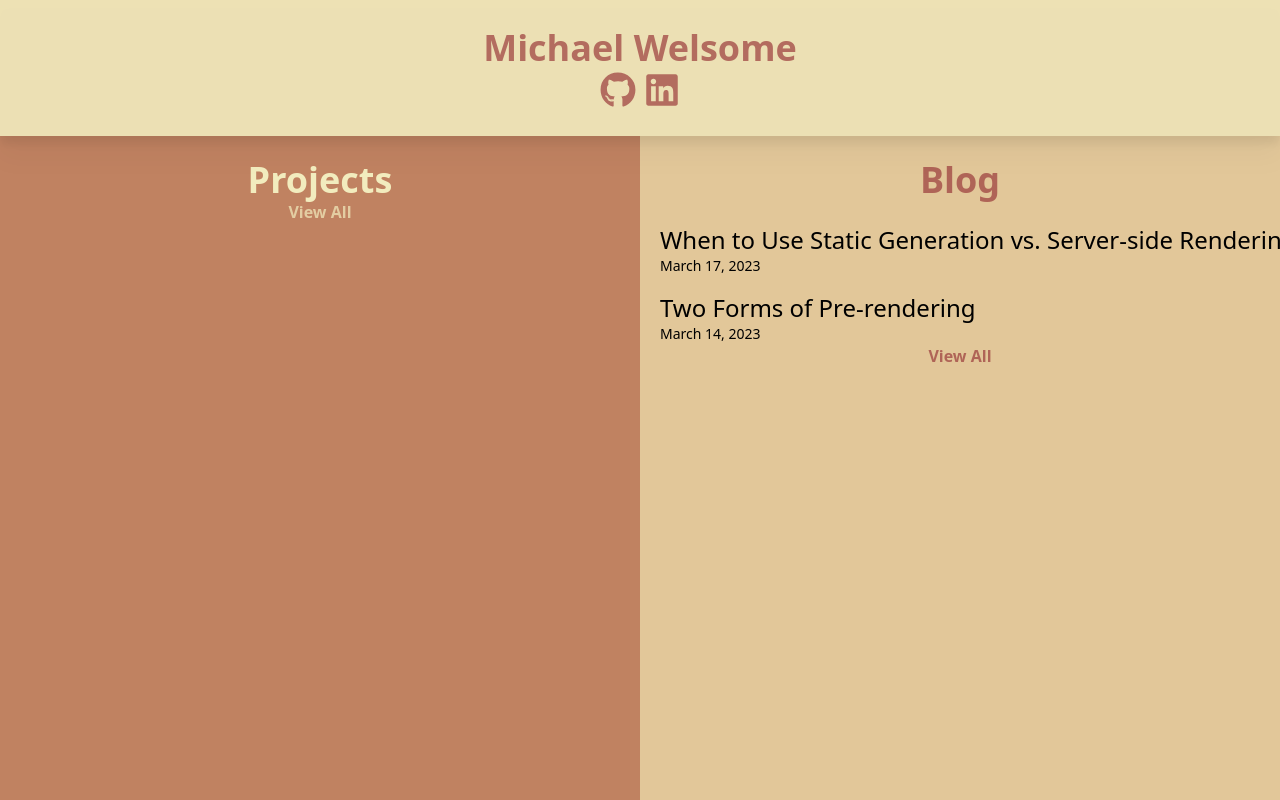
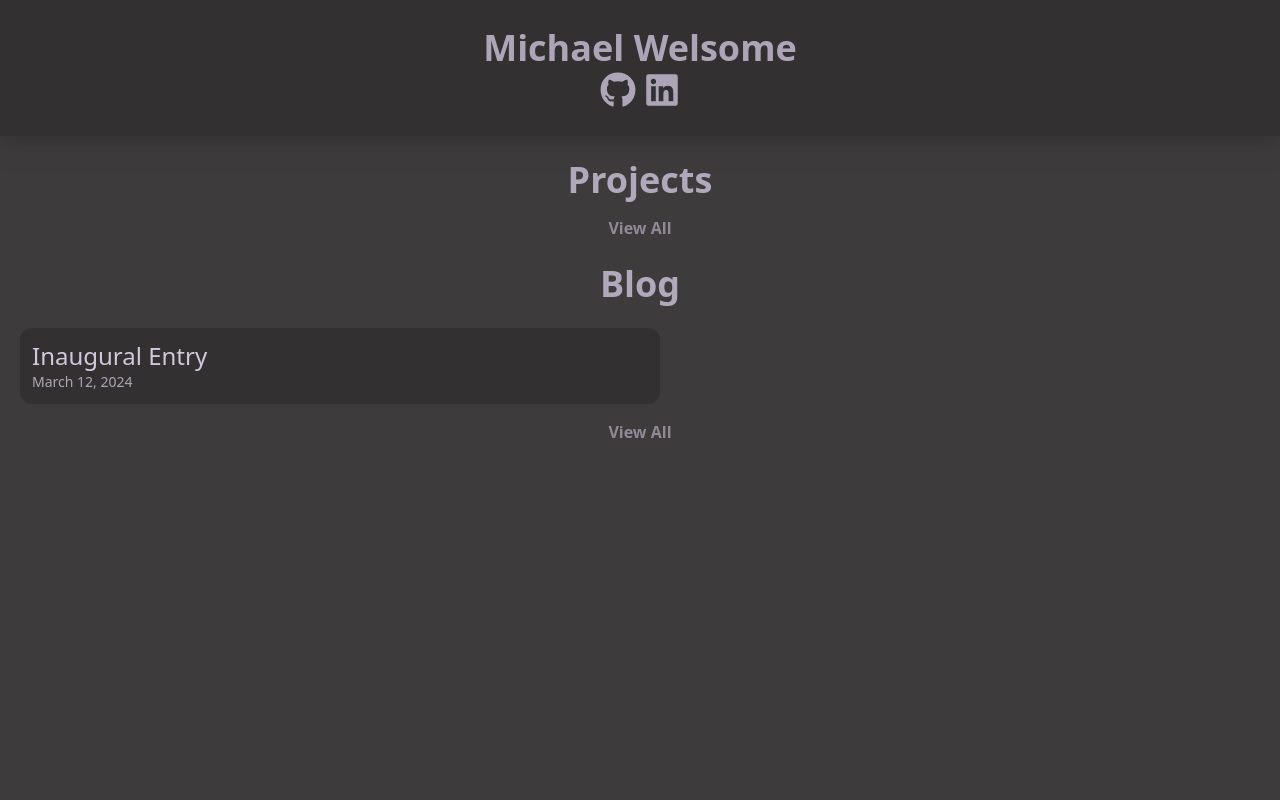
Before and after one commit to MiquilW/miquil, a Next.js app: page / in a window 1280 px wide. Built offline with nearby package versions, Linux system fonts and the light colour scheme.

Commit message:
Changed style for overhaul

```diff
--- /dev/null
+++ b/posts/inaugural-entry.md
@@ -0,0 +1,14 @@
+---
+title: 'Inaugural Entry'
+date: '2024-03-12'
+---
+
+A girl once bought me a journal to write down my thoughts and express my emotions in a healthy way. I seldom ever used the journal for its original purpose. It turned into a place for me to write math and pseudo-code for projects I was working on.
+
+Once I had filled it cover to cover, I never bought another one.
+
+It wasn't until recently when I was looking at [my friend's website](https://www.jetthays.com/) that I wanted to start writing again. He has a brilliant blog you should check out for philosophical and technological readings alike. I love the way that he elegantly mixes his mental and creative outlet with his interest in technology. I was inspired by it, which is now why this blog exists. It will allow me to not only healthily document what's on my mind and what I've been working on, but also inspire others to do the same.
+
+So welcome to my website and inaugural blog entry.
+
+~ Michael <3
--- a/posts/pre-rendering.md
+++ /dev/null
@@ -1,13 +0,0 @@
----
-title: 'Two Forms of Pre-rendering'
-date: '2023-03-14'
-tags: ['next.js','nextjs']
----
-
-Next.js has two forms of pre-rendering: **Static Generation** and **Server-side Rendering**. The difference is in **when** it generates the HTML for a page.
-
-- **Static Generation** is the pre-rendering method that generates the HTML at **build time**. The pre-rendered HTML is then _reused_ on each request.
-
-- **Server-side Rendering** is the pre-rendering method that generates the HTML on **each request**.
-
-Importantly, Next.js lets you **choose** which pre-rendering form to use for each page. You can create a "hybrid" Next.js app by using Static Generation for most pages and using Server-side Rendering for others.
--- a/posts/ssg-ssr.md
+++ /dev/null
@@ -1,37 +0,0 @@
----
-title: 'When to Use Static Generation vs. Server-side Rendering'
-date: '2023-03-17'
-tags: ['next.js','nextjs','ssg','ssr']
----
-
-We recommend using **Static Generation** (with and without data) whenever possible because your page can be built once and served by CDN, which makes it much faster than having a server render the page on every request.
-
-You can use Static Generation for many types of pages, including:
-
-- Marketing pages
-- Blog posts
-- E-commerce product listings
-- Help and documentation
-
-You should ask yourself: "Can I pre-render this page **ahead** of a user's request?" If the answer is yes, then you should choose Static Generation.
-
-On the other hand, Static Generation is **not** a good idea if you cannot pre-render a page ahead of a user's request. Maybe your page shows frequently updated data, and the page content changes on every request.
-
-In that case, you can use **Server-Side Rendering**. It will be slower, but the pre-rendered page will always be up-to-date. Or you can skip pre-rendering and use client-side JavaScript to populate data.
-
-## Static Generation
-
-You can use Static Generation for many types of pages, including:
-
-- Marketing pages
-- Blog posts
-- E-commerce product listings
-- Help and documentation
-
-You should ask yourself: "Can I pre-render this page **ahead** of a user's request?" If the answer is yes, then you should choose Static Generation.
-
-<CustomImage src="https://raw.githubusercontent.com/gitdagray/test-blogposts/main/images/ssg-benefits.PNG" alt="ChatGPT provides the benefits of Static-Site Generation" />
-
-On the other hand, Static Generation is **not** a good idea if you cannot pre-render a page ahead of a user's request. Maybe your page shows frequently updated data, and the page content changes on every request.
-
-In that case, you can use **Server-Side Rendering**. It will be slower, but the pre-rendered page will always be up-to-date. Or you can skip pre-rendering and use client-side JavaScript to populate data.
--- a/src/app/blog/page.tsx
+++ /dev/null
@@ -1,7 +0,0 @@
-import React from 'react'
-
-export default function Blog() {
-  return (
-    <h1>yoooooooooooooooo</h1>
-  )
-}
--- a/src/app/components/Item.tsx
+++ b/src/app/components/Item.tsx
@@ -13,11 +13,13 @@ export default function Item({ post }: Props) {
 
   return (
     <li className='mt-4 text-2xl' key={id}>
-      <Link className='hover:bg-sunset2 duration-300 text-sw' href={`/entries/${id}`}>
-        {title}
-      </Link>
-      <br />
-      <p className='text-sm'>{newDate}</p>
+      <div className='bg-sunset4 p-3 rounded-xl w-1/2'>
+        <Link className='text-sunset5/90 hover:text-sunset5 duration-300' href={`/entries/${id}`}>
+          {title}
+        </Link>
+        <br />
+        <p className='text-sm text-sunset5/70'>{newDate}</p>
+      </div>
     </li>
   )
 }
--- a/src/app/components/Posts.tsx
+++ b/src/app/components/Posts.tsx
@@ -6,7 +6,7 @@ export default function Posts() {
   const posts = getSortedPostsData()
 
   return (
-    <section className='mt-6 mx-auto max-w-2xl'>
+    <section className='mt-6 mx-auto max-w-7xl'>
       <ul className='mx-5 w-full'>
         {posts.map(post => (
           <Item key={post.id} post={post} />
--- a/src/app/components/SplitScreen.tsx
+++ b/src/app/components/SplitScreen.tsx
@@ -6,18 +6,18 @@ export default function SplitScreen() {
   return (
     <div className='mx-auto'>
       <div>
-        <div className='h-screen w-1/2 bg-sunset2 fixed'>
-          <h1 className='text-sunset4 mt-6 font-bold text-4xl grid place-content-center mb-0'>Projects</h1>
-          <Link className='text-sunset4/70 no-underline hover:text-sunset4 mb-1 font-bold duration-300 grid place-content-center' href='/projects'>
+        <h1 className='text-sunset5/70 mt-6 font-bold text-4xl grid place-content-center mb-0'>Projects</h1>
+        <div className='mx-auto  grid place-content-center'>
+          <Link className='text-sunset5/50 no-underline hover:text-sunset5 mt-4 font-bold duration-300' href='/projects'>
             View All
           </Link>
         </div>
       </div>
       <div className='mx-auto'>
-        <div className='h-screen w-1/2 bg-sunset3 left-1/2 fixed'>
-          <h1 className='text-sunset1/70 mt-6 font-bold text-4xl grid place-content-center mb-0'>Blog</h1>
-          <Posts />
-          <Link className='text-sunset1/70 no-underline hover:text-sunset1 mb-1 font-bold duration-300 grid place-content-center' href='/projects'>
+        <h1 className='text-sunset5/70 mt-6 font-bold text-4xl grid place-content-center mb-0'>Blog</h1>
+        <Posts />
+        <div className='mx-auto  grid place-content-center'>
+          <Link className='text-sunset5/50 no-underline hover:text-sunset5 mt-4 font-bold duration-300' href='/projects'>
             View All
           </Link>
         </div>
--- a/src/app/entries/[postId]/page.tsx
+++ b/src/app/entries/[postId]/page.tsx
@@ -45,15 +45,17 @@ export default async function Post({ params }: { params: { postId: string }}) {
   return (
     <main className='mx-auto prose prose-xl text-black'>
       <p className='mt-7'>
-          <Link href="/"><FaArrowLeft /></Link>
+        <Link href="/" className='text-sunset5/70 hover:text-sunset1 duration-300'>
+          <FaArrowLeft />
+        </Link>
       </p>
-      <h1 className='text-5xl mt-4 mb-0'>
+      <h1 className='text-5xl mt-4 mb-0 text-sunset5'>
         {title}
       </h1>
-      <p className='mt-0'>
+      <p className='mt-0 text-sunset5'>
         {newDate}
       </p>
-      <article>
+      <article className='text-sunset5'>
         <section dangerouslySetInnerHTML={{ __html: contentHtml }}/>
       </article>
     </main>
--- a/tailwind.config.ts
+++ b/tailwind.config.ts
@@ -28,10 +28,11 @@ const config: Config = {
           'conic-gradient(from 180deg at 50% 50%, var(--tw-gradient-stops))',
       },
       colors: {
-        'sunset1': '#9A3B3B',
-        'sunset2': '#C08261',
-        'sunset3': '#E2C799',
-        'sunset4': '#F2ECBE',
+        'sunset1': '#E3D8F1',
+        'sunset2': '#3D3B3C',
+        'sunset3': '#E3D8F1',
+        'sunset4': '#323031',
+        'sunset5': '#E3D8F1'
       }
     },
   },
--- a/types.d.ts
+++ b/types.d.ts
@@ -1,5 +1,5 @@
 type Project = {
-  id: number,
+  id: string,
   name: string,
   description: string,
   image: string,
```
Also changed, not shown: projects/projects.ts (added, +10 -0 lines), .eslintrc.json (added), 1 other file (tests, documents, lock files or other folders).
